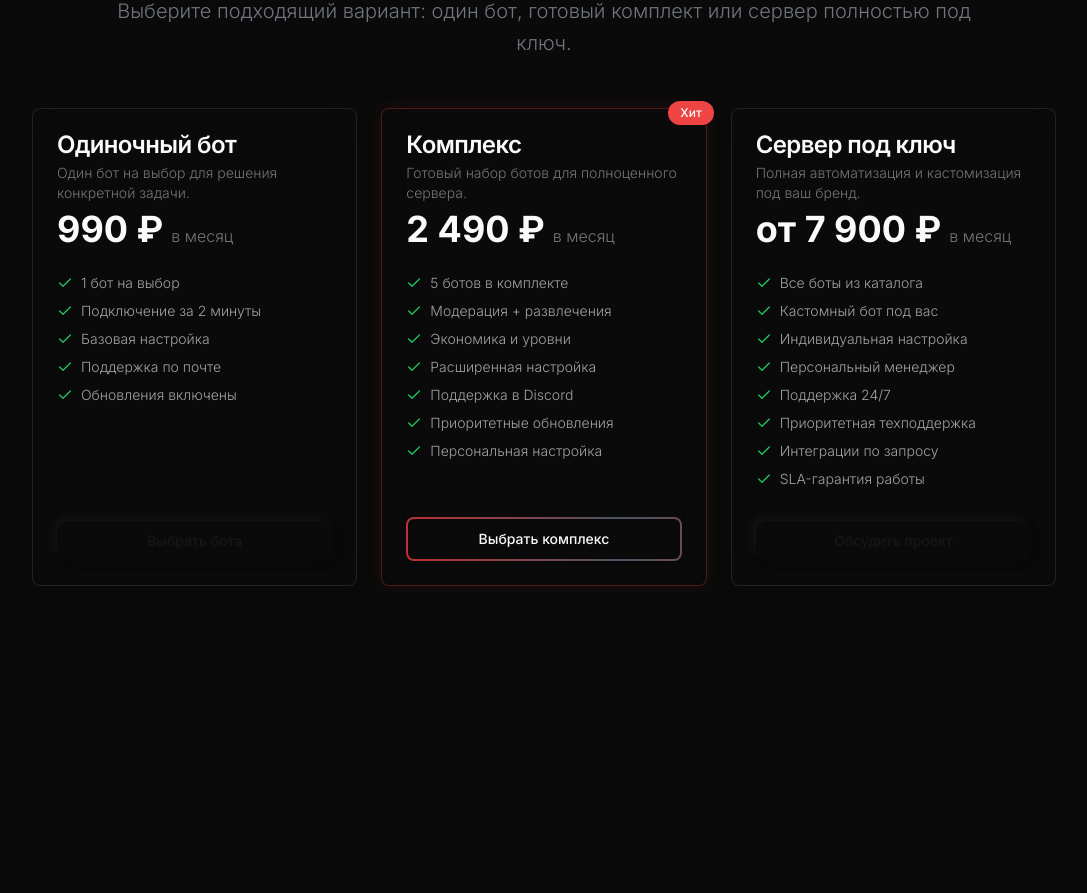
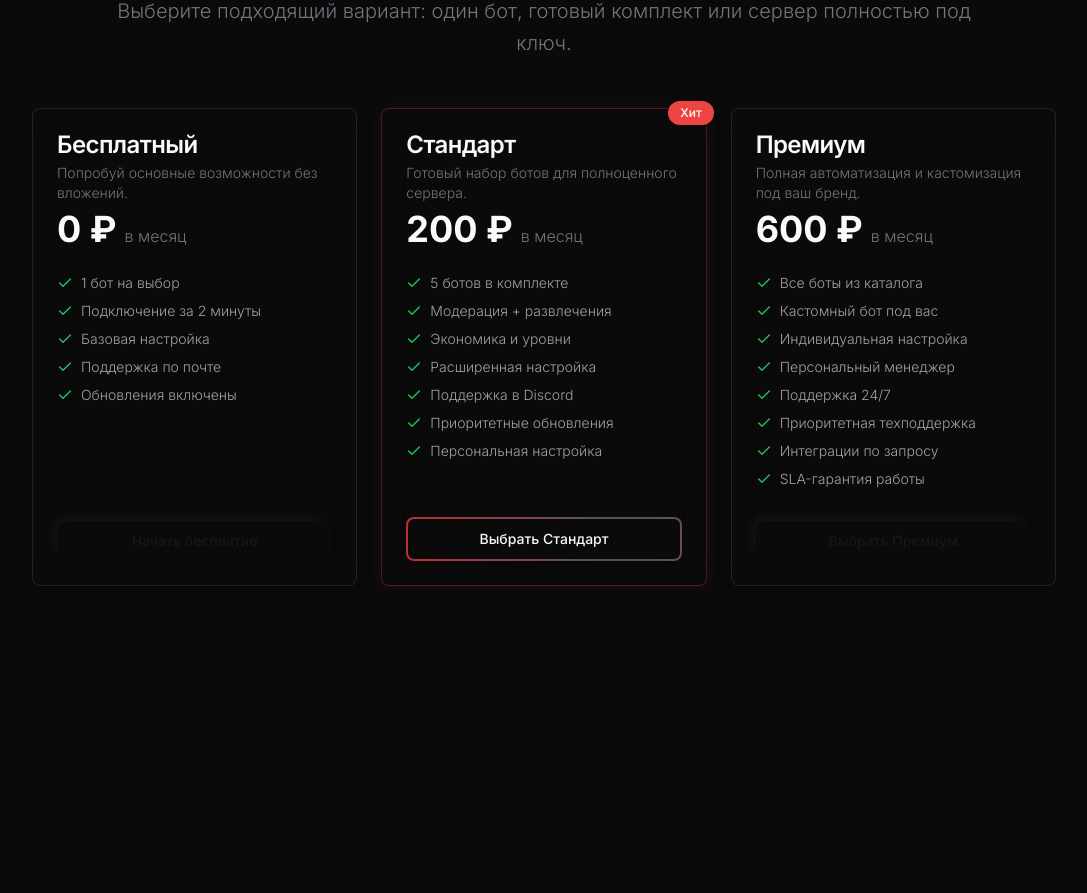
Before and after one commit to pr-poehali-dev/digital-archive-system, a React (Vite) app: page / in a window 1280 px wide. Shown: the part 4451-5344 px from the top of the page, without its empty margins (96-1183 px from the left). Built offline with nearby package versions, Linux system fonts and the light colour scheme.

Commit message:
Измени тарифы 1 - Бесплатный тариф 0р в месяц 2 - Стандарт 200 рублей в месяц 3 - Премиум 600 рублей в месяц

```diff
--- a/src/components/sections/pricing-section.tsx
+++ b/src/components/sections/pricing-section.tsx
@@ -8,9 +8,9 @@ import { motion } from "framer-motion"
 export function PricingSection() {
   const plans = [
     {
-      name: "Одиночный бот",
-      description: "Один бот на выбор для решения конкретной задачи.",
-      price: "990 ₽",
+      name: "Бесплатный",
+      description: "Попробуй основные возможности без вложений.",
+      price: "0 ₽",
       duration: "в месяц",
       features: [
         "1 бот на выбор",
@@ -19,13 +19,13 @@ export function PricingSection() {
         "Поддержка по почте",
         "Обновления включены",
       ],
-      cta: "Выбрать бота",
+      cta: "Начать бесплатно",
       popular: false,
     },
     {
-      name: "Комплекс",
+      name: "Стандарт",
       description: "Готовый набор ботов для полноценного сервера.",
-      price: "2 490 ₽",
+      price: "200 ₽",
       duration: "в месяц",
       features: [
         "5 ботов в комплекте",
@@ -36,13 +36,13 @@ export function PricingSection() {
         "Приоритетные обновления",
         "Персональная настройка",
       ],
-      cta: "Выбрать комплекс",
+      cta: "Выбрать Стандарт",
       popular: true,
     },
     {
-      name: "Сервер под ключ",
+      name: "Премиум",
       description: "Полная автоматизация и кастомизация под ваш бренд.",
-      price: "от 7 900 ₽",
+      price: "600 ₽",
       duration: "в месяц",
       features: [
         "Все боты из каталога",
@@ -54,7 +54,7 @@ export function PricingSection() {
         "Интеграции по запросу",
         "SLA-гарантия работы",
       ],
-      cta: "Обсудить проект",
+      cta: "Выбрать Премиум",
       popular: false,
     },
   ]
```
